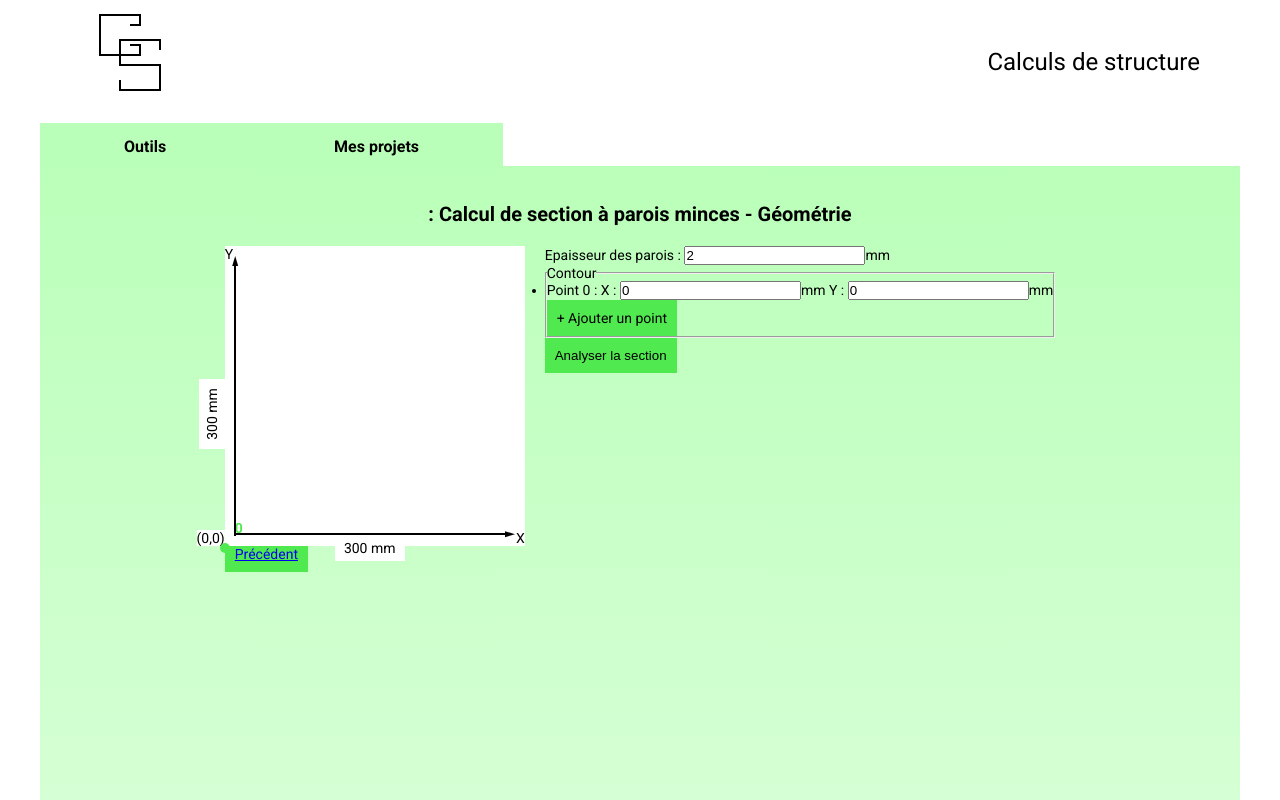
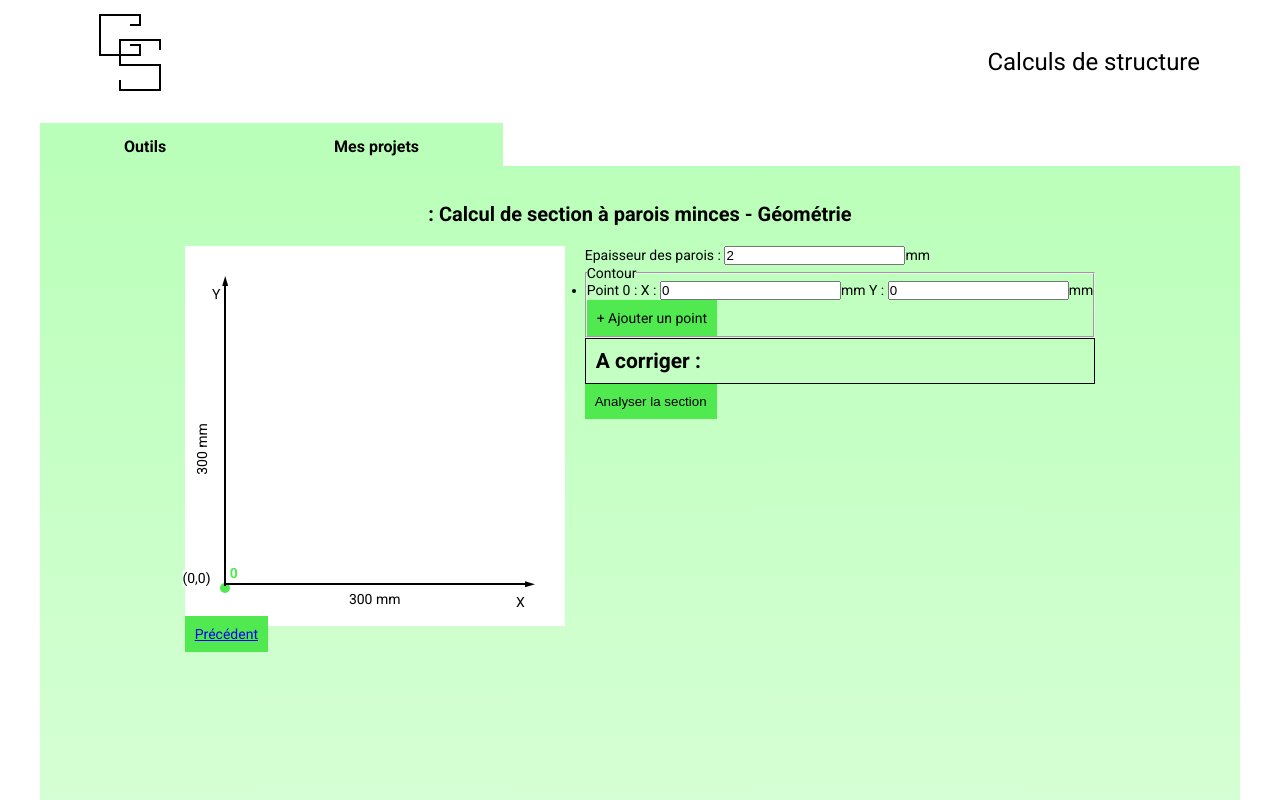
Before and after one commit to Aldehyd/calculate, an Angular app: page /section-tool/geometry in a window 1280 px wide. Built offline with nearby package versions, Linux system fonts and the light colour scheme; a web font is replaced by a local one.

Commit message:
had move point fonctionnality to section tool geometry

```diff
--- a/src/app/section-tool-geometry/section-tool-geometry.component.html
+++ b/src/app/section-tool-geometry/section-tool-geometry.component.html
@@ -1,10 +1,12 @@
 <h1>{{ projectName }} : Calcul de section à parois minces - Géométrie</h1>
 <div class="main-content">
+  <div class="graphical-background">
     <div
       class="svg-container"
       #svg
-    (mouseover)="handleCoordonatesVisibility(true)"
+      (mouseover)="handleMouseOverSvg()"
       (mouseleave)="handleCoordonatesVisibility(false)"
+      (mouseup)="handleMouseDownOnPoint(false)"
     >
       <span
         class="svg-container_coordonates"
@@ -23,7 +25,8 @@
         {{
           mouseOverPoint
             ? currentPoint.y
-          : (((300 - coordonatesPosition.y) * coorMax) / 300 | number : "1.0-0")
+            : (((300 - coordonatesPosition.y) * coorMax) / 300
+              | number : "1.0-0")
         }}</span
       >
       <span class="svg-container_indicator svg-container_indicator--origin"
@@ -41,6 +44,7 @@
           class="svg-container_point_geometry"
           (mouseover)="handleMouseOverPoint(point)"
           (mouseleave)="handleMouseLeavePoint()"
+          (mousedown)="handleMouseDownOnPoint(true)"
         ></span>
         <span class="svg-container_point_index">{{
           geometry.indexOf(point)
@@ -68,26 +72,7 @@
         />
       </svg>
     </div>
-  <!-- <div class="canvas-container">
-    <div class="canvas-container_axe canvas-container_axe--x"></div>
-    <div class="canvas-container_axe canvas-container_axe--y"></div>
-    <span
-      class="canvas-container_coordonates"
-      *ngIf="areCoordonatesVisible === true"
-      [ngStyle]="{
-        left: coordonatesPosition.x + 50 + 'px',
-        top: coordonatesPosition.y + 50 + 'px'
-      }"
-      >x : {{ coordonatesPosition.x }} , y : {{ coordonatesPosition.y }}</span
-    >
-    <canvas
-      class="section-canvas"
-      #canvas
-      (mouseover)="handleCoordonatesVisibility(true)"
-      (mouseleave)="handleCoordonatesVisibility(false)"
-      (mousemove)="handleMouseMove($event)"
-    ></canvas>
-  </div> -->
+  </div>
   <form [formGroup]="sectionForm">
     <p>
       <label>
@@ -108,9 +93,18 @@
         + Ajouter un point
       </button>
     </fieldset>
+    <div class="warnings-container">
+      <h2>A corriger :</h2>
+      <p class="warning-message" *ngIf="errorOnSubmit === true">
+        La section n'est pas un C !
+      </p>
       <p class="warning-message" *ngIf="errorOnSubmit === true">
         La section doit contenir au moins deux parois !
       </p>
+      <p class="warning-message" *ngIf="errorOnSubmit === true">
+        La section ne respecte pas les critères d'élancement !
+      </p>
+    </div>
     <input
       type="submit"
       value="Analyser la section"
--- a/src/app/section-tool-geometry/section-tool-geometry.component.scss
+++ b/src/app/section-tool-geometry/section-tool-geometry.component.scss
@@ -1,6 +1,10 @@
 .main-content {
     display: flex;
     gap: 20px;
+}
+.graphical-background {
+    padding: 4rem;
+    background: #fff;
 }
 .svg-container {
     position: relative;
@@ -13,16 +17,18 @@
         &--X {
             right: 0;
             bottom: 0;
+            transform: translateY(150%);
         }
         &--Y {
             left: 0;
             top: 0;
+            transform: translateX(-150%);
         }
         &--origin {
             display: block;
             left: 0;
             bottom: 0;
-            transform: translate(-100%);
+            transform: translate(-150%);
         }
     }
     &_coordonates {
@@ -37,8 +43,8 @@
         &_index {
             position: absolute;
             font-weight: bold;
-            bottom: 1rem;
-            left: 1rem;
+            bottom: 0.5rem;
+            left: 0.5rem;
             color: #51E950;
         }
         &_geometry {
@@ -48,12 +54,18 @@
             height: 1rem;
             background-color: #51E950;
             transform: translate(-50%,100%);
+            &:hover {
+                background-color: red;
+            }
+            &:hover + .svg-container_point_index {
+                color: red;
+            }
         }
     }
     &_axe {
         position: absolute;
-        bottom: 1rem;
-        left: 1rem;
+        bottom: 0;
+        left: 0;
         &_length {
             display: block;
             position: absolute;
@@ -71,11 +83,11 @@
         }
         &--x {
             height: 0.2rem;
-            width: 90%;
+            width: 100%;
             background-color: #000;
             transform: translateY(-0.1rem);
             & .svg-container_axe_length {
-                top: 0.2rem;
+                top: 0.3rem;
                 left: 50%;
                 transform: translateX(-50%);
             }
@@ -88,7 +100,7 @@
         }
         &--y {
             width: 0.2rem;
-            height: 90%;
+            height: 100%;
             background-color: #000;
             transform: translateX(-0.1rem);
             & .svg-container_axe_length {
@@ -110,3 +122,8 @@
         stroke: orange;
     }
 }
+
+.warnings-container {
+    padding: 1rem;
+    border: solid 0.1rem #000;
+}
--- a/src/app/section-tool-geometry/section-tool-geometry.component.ts
+++ b/src/app/section-tool-geometry/section-tool-geometry.component.ts
@@ -29,6 +29,7 @@ export class SectionToolGeometryComponent implements AfterViewInit, OnInit {
   coordonatesPosition!: {x:number, y:number};
   currentPoint!: {index:number, x:number, y:number};
   mouseOverPoint!: boolean;
+  mouseDownOnPoint!: boolean;
   errorOnSubmit!: boolean;
 
   constructor(
@@ -38,6 +39,7 @@ export class SectionToolGeometryComponent implements AfterViewInit, OnInit {
   ) {}
 
   ngOnInit(): void {
+    this.mouseDownOnPoint = false;
     this.mouseOverPoint = false;
     this.coorMax = 300;
     this.sectionThickness = this.sectionToolService.sectionThickness;
@@ -155,6 +157,23 @@ export class SectionToolGeometryComponent implements AfterViewInit, OnInit {
     this.mouseOverPoint = false;
   }
 
+  handleMouseDownOnPoint(value:boolean):void {
+    this.mouseDownOnPoint = value;
+    console.log(this.coordonatesPosition)
+  }
+
+  handlePointMove(): void {
+    this.geometry[this.currentPoint.index].x = this.coordonatesPosition.x;
+    this.geometry[this.currentPoint.index].y = 300-this.coordonatesPosition.y;
+  }
+
+  handleMouseOverSvg(): void {
+    this.handleCoordonatesVisibility(true);
+    if(this.mouseDownOnPoint) {
+      this.handlePointMove();
+    };
+  }
+
   submitForm(): void {
     if(this.geometry.length <=2) {
       this.errorOnSubmit = true;
```
Lines whose indentation alone changed are shown as unchanged.
